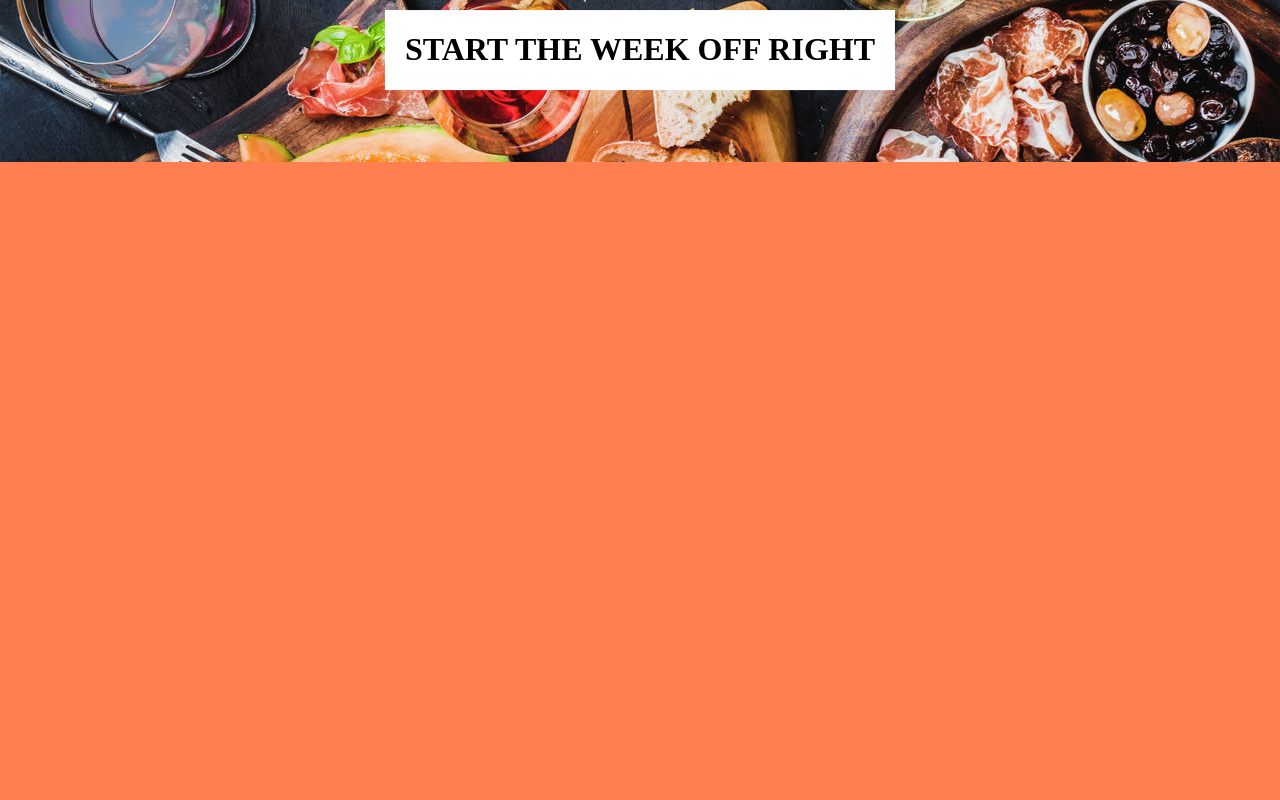
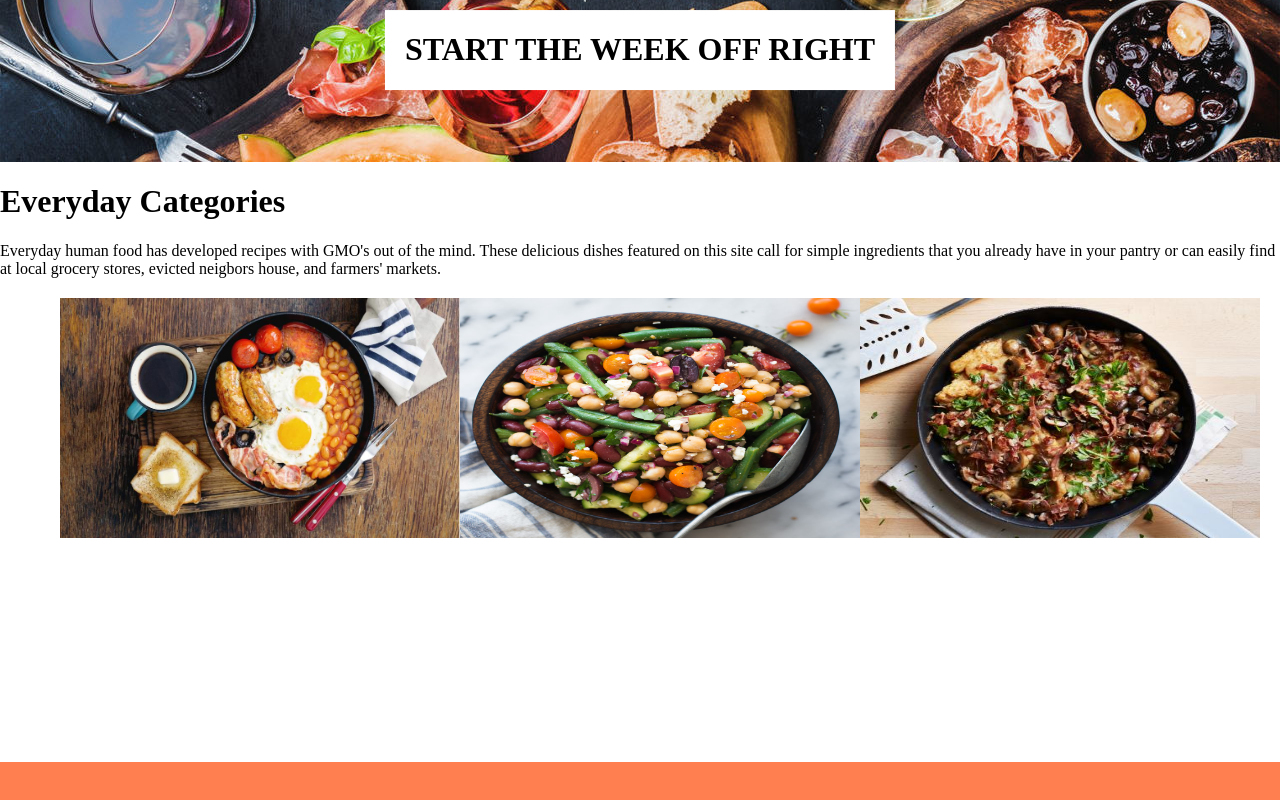
Before and after one commit to Acedavis9/paris-burger, a plain HTML site: page index.html in a window 1280 px wide. Shown: the part 510-1310 px from the top of the page. Drawn offline with Linux system fonts and the light colour scheme; files whose address does not match are found by name.

Commit message:
categories work

```diff
--- a/css/style.css
+++ b/css/style.css
@@ -45,6 +45,22 @@ ul li {
     background-color:white;
     padding-inline:  20px;
 }
+.categories {
+    background-color:white;
+    height:600px;
+    width:100%;
+    position: absolute;
+    color:black;
+}
+#images {
+    margin: 20px;
+    color:black;
+    display:flex;
+}
+img {
+    width:400px;
+    height:240px;
+}
 
 display:flex;
     justify-content: center;
--- a/index.html
+++ b/index.html
@@ -21,7 +21,19 @@
         <div class="mainimage">
             <div class="week"><h1>START THE WEEK OFF RIGHT</h1></div>
         </div>
-        <div class="categories"
+        <div class="categories">
+            <div class="catcontent">
+                <div class="cattext">
+                    <h1>Everyday Categories</h1>
+                    <p>Everyday human food has developed recipes with GMO's out of the mind. These delicious dishes featured on this site call for simple ingredients that you already have in your pantry or can easily find at local grocery stores, evicted neigbors house, and farmers' markets.</p>
+                </div>
+                <ul id="images">
+                    <div><img src="/Users/acedavis/Desktop/project-folder/images/breakfast-ideas.jpg"></div>
+                    <div><img src="/Users/acedavis/Desktop/project-folder/images/vegetarian-ideas.jpg"></div>
+                    <div><img src="/Users/acedavis/Desktop/project-folder/images/cold-weather-dinners.jpeg"></div>
+                </ul>
+            </div>
+        </div>
     </div>
 </body>
 </html>
```
Also changed, not shown: images/breakfast-ideas.jpg (added), images/cold-weather-dinners.jpeg (added), images/vegetarian-ideas.jpg (added).
